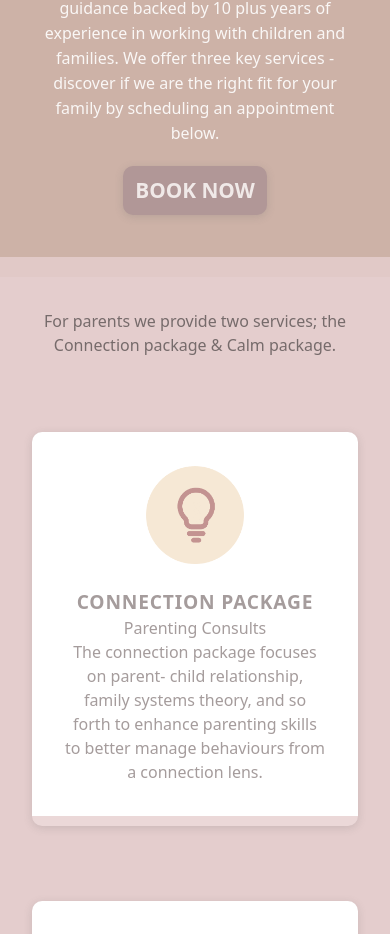
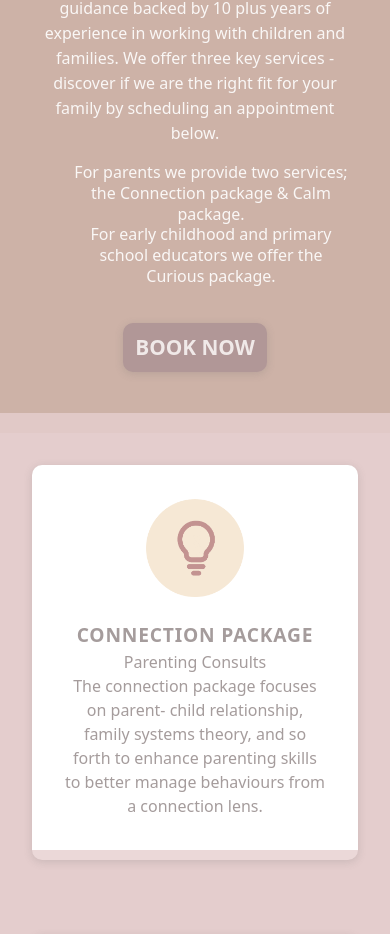
Before and after one commit to R-LaRoi/tsam-vite, a React (Vite) app: page / in a window 390 px wide. Shown: the part 1332-2266 px from the top of the page. Built offline with nearby package versions, Linux system fonts and the light colour scheme.

Commit message:
Added Modal

```diff
--- a/src/App.jsx
+++ b/src/App.jsx
@@ -13,6 +13,10 @@
   return (
     <>
 <Homepage/>
+
+
+
+
     {/* <Routes>
 
       <Route path="/"  element={<Homepage />} />
--- a/src/Components/Services.jsx
+++ b/src/Components/Services.jsx
@@ -8,6 +8,8 @@
 import bulb from './assets/3.png'
 
 export default function Services () {
+
+    // const [modalShow, setModalShow] = React.useState(false);
 
 return(
 
@@ -40,15 +42,26 @@
         />
   <div className='-servtext'>
 Are you looking for effective support in managing your child's behaviour? Look no further. We provide practical guidance backed by 10 plus years of experience in working with children and families. We offer three key services - discover if we are the right fit for your family by scheduling an appointment below.
+   <div>
+    <ul className='servtxt-desc'>
+      <li>
+         For parents we provide two services; the Connection package & Calm package.
+         </li>
+   <li> For early childhood and primary school educators
+we offer the Curious package.</li>
+   </ul></div>
+<div>
 
-<div>  <button className='appt-btn'>BOOK NOW</button></div>
+  <button className='appt-btn'>BOOK NOW</button></div>
                 </div>
+
+
 
 
 </div>
 
 <section className='-serv-options'>
-  For parents we provide two services; the Connection package & Calm package.
+  {/* For parents we provide two services; the Connection package & Calm package.  */}
 <div class="pkg">
 <img src={bulb} width={100}></img>
     <div className='serv-title'>CONNECTION PACKAGE</div>
--- a/src/Components/stylesheets/services.css
+++ b/src/Components/stylesheets/services.css
@@ -53,6 +53,15 @@
   border-top: 20px solid #b39b99;
 }
 
+.servtxt-desc {
+  list-style: none;
+  padding-top: 1rem;
+  font-size: 1rem;
+  line-height: 1;
+  font-weight: 300;
+  color: rgb(118, 107, 107);
+}
+
 .appt-btn {
   margin-top: 20px;
   padding: 12px;
@@ -71,7 +80,7 @@
 
 .-serv-options {
   display: grid;
-  grid-template-columns: 1fr 1fr;
+  grid-template-columns: 1fr 1fr 1fr;
   color: rgb(118, 107, 107);
   font-weight: 200;
   padding: 5rem;
@@ -184,7 +193,11 @@
     font-size: 1rem;
     border-bottom: 20px solid rgba(230, 207, 207, 0.803);
   }
-
+  .servtxt-desc {
+    color: #ffffffe3;
+    font-weight: 200;
+    line-height: 1.3;
+  }
   .pkg {
     padding: 2rem;
     background-color: rgb(255, 255, 255);
```
Also changed, not shown: src/Components/stylesheets/modal.jsx (added, +30 -0 lines), src/ModalButton.jsx (added, +31 -0 lines), src/Components/stylesheets/modal.css (added).
